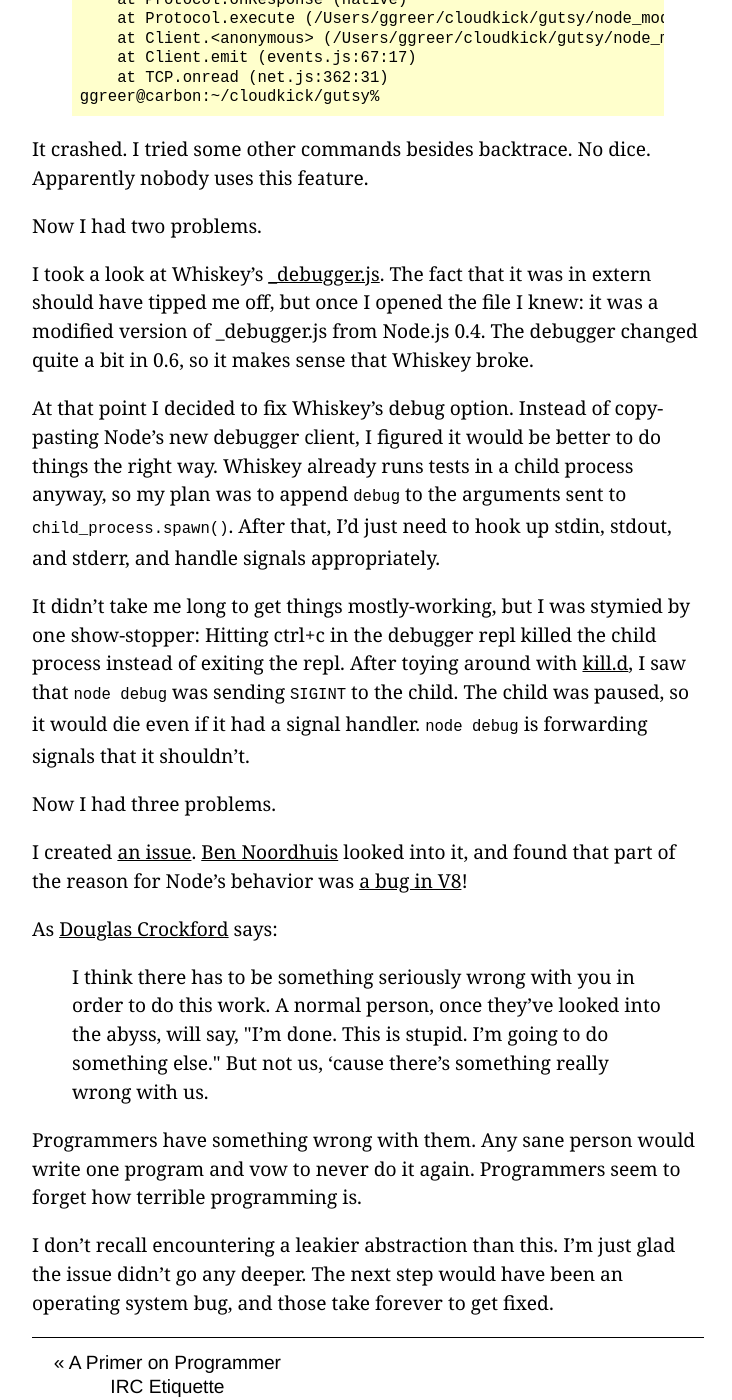
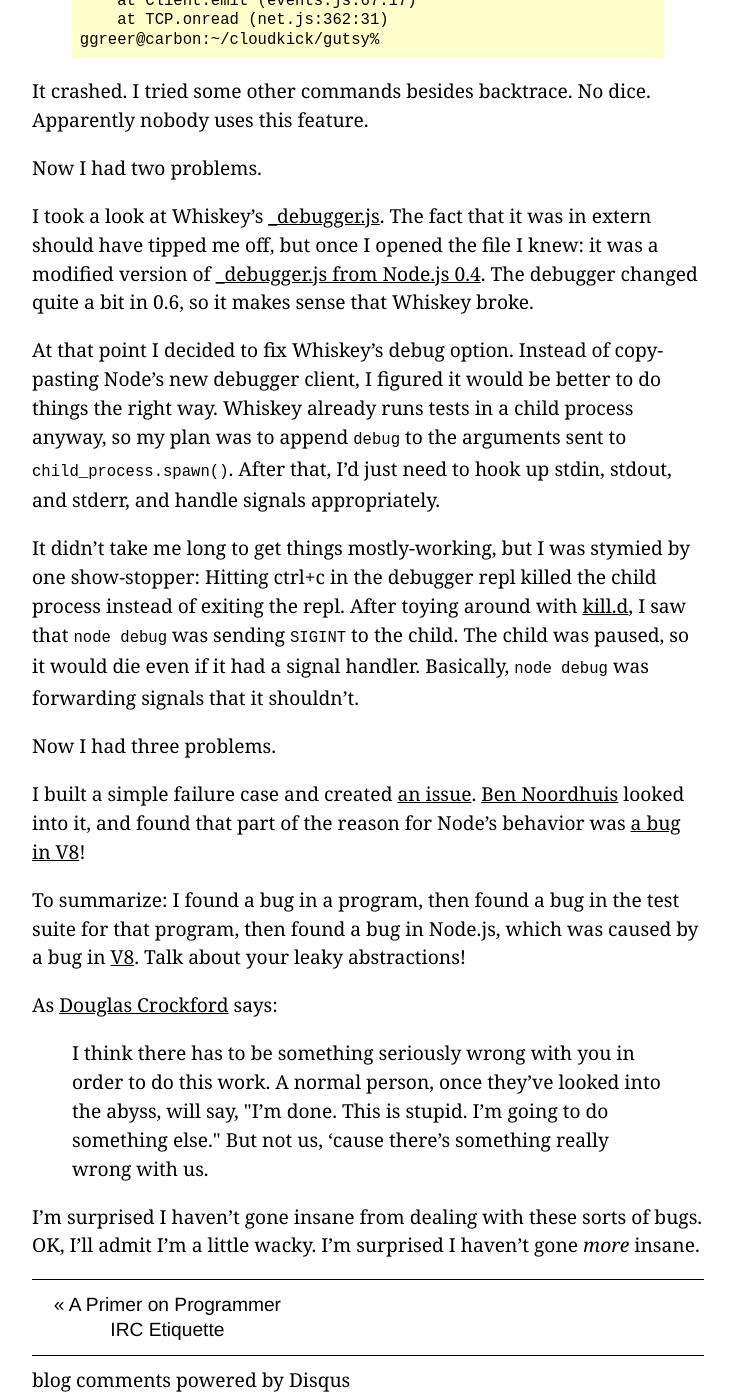
Before and after one commit to ggreer/geoff.greer.fm, a Jekyll site: the page built from _posts/2012-06-01-leaky-abstractions-a-journey-into-mordor.md, in a window 1280 px wide and 1400 px high, scrolled down 953 px. Shown: the whole window, without its empty margins (272-1004 px from the left). Built offline with Jekyll 4.4.1, drawn with Linux system fonts in a browser that asks for light colours; comment, search, counter and statistics services are not loaded; some of the changed text lies outside the part shown.

Commit message:
Almost there

```diff
--- a/_posts/2012-06-01-leaky-abstractions-a-journey-into-mordor.md
+++ b/_posts/2012-06-01-leaky-abstractions-a-journey-into-mordor.md
@@ -9,7 +9,7 @@
 - Computers
 ---
 
-Since I got back [from vacation](/2012/03/19/japan-trip/), I've been writing JavaScript at work. It wasn't long before I embarked on a journey into Mordor. I found a bug in a program, then found a bug in the test suite for that program, then found a bug in node.js, which was caused by a bug in [V8](http://code.google.com/p/v8/).
+Since I got back [from vacation](/2012/03/19/japan-trip/), I've been writing JavaScript at work. It wasn't long before I embarked on a journey into Mordor.
 
 I'll start at the beginning. [Gutsy](https://github.com/racker/gutsy) is an open-source dashboard written in Node.js. It's useful for showing all kinds of development and operations stuff in one place. You can see points of contact for each project, on-call rotations, issue stats, and more. It even has a high score page (where everything's made up and the points don't matter). Anyway, I've been working on it since early April, learning Node.js along the way. Fast-forward a couple weeks. [Felix](http://www.felixsargent.com/) wanted to merge a pull request, but tests were failing in his branch. The failing tests didn't seem to be in any way related to the code he changed. Gutsy uses the [Whiskey](https://github.com/cloudkick/whiskey) test runner, so I tried out Whiskey's debugger:
 
@@ -39,23 +39,20 @@
 
 Now I had two problems.
 
-I took a look at Whiskey's [\_debugger.js](https://github.com/cloudkick/whiskey/blob/master/lib/extern/_debugger.js). The fact that it was in extern should have tipped me off, but once I opened the file I knew: it was a modified version of \_debugger.js from Node.js 0.4. The debugger changed quite a bit in 0.6, so it makes sense that Whiskey broke.
+I took a look at Whiskey's [\_debugger.js](https://github.com/cloudkick/whiskey/blob/master/lib/extern/_debugger.js). The fact that it was in extern should have tipped me off, but once I opened the file I knew: it was a modified version of [\_debugger.js from Node.js 0.4](https://github.com/joyent/node/blob/82cfdb88facd946926a40822b6939737e0ebddc4/lib/_debugger.js). The debugger changed quite a bit in 0.6, so it makes sense that Whiskey broke.
 
 At that point I decided to fix Whiskey's debug option. Instead of copy-pasting Node's new debugger client, I figured it would be better to do things the right way. Whiskey already runs tests in a child process anyway, so my plan was to append `debug` to the arguments sent to `child_process.spawn()`. After that, I'd just need to hook up stdin, stdout, and stderr, and handle signals appropriately.
 
-It didn't take me long to get things mostly-working, but I was stymied by one show-stopper: Hitting ctrl+c in the debugger repl killed the child process instead of exiting the repl. After toying around with [kill.d](http://www.brendangregg.com/DTrace/kill.d), I saw that `node debug` was sending `SIGINT` to the child. The child was paused, so it would die even if it had a signal handler. `node debug` is forwarding signals that it shouldn't.
+It didn't take me long to get things mostly-working, but I was stymied by one show-stopper: Hitting ctrl+c in the debugger repl killed the child process instead of exiting the repl. After toying around with [kill.d](http://www.brendangregg.com/DTrace/kill.d), I saw that `node debug` was sending `SIGINT` to the child. The child was paused, so it would die even if it had a signal handler. Basically, `node debug` was forwarding signals that it shouldn't.
 
 Now I had three problems.
 
-I created [an issue](https://github.com/joyent/node/issues/3167). [Ben Noordhuis](https://github.com/bnoordhuis) looked into it, and found that part of the reason for Node's behavior was [a bug in V8](http://code.google.com/p/v8/issues/detail?id=2098)!
+I built a simple failure case and created [an issue](https://github.com/joyent/node/issues/3167). [Ben Noordhuis](https://github.com/bnoordhuis) looked into it, and found that part of the reason for Node's behavior was [a bug in V8](http://code.google.com/p/v8/issues/detail?id=2098)!
 
-
-
+To summarize: I found a bug in a program, then found a bug in the test suite for that program, then found a bug in Node.js, which was caused by a bug in [V8](http://code.google.com/p/v8/). Talk about your leaky abstractions!
 
 As [Douglas Crockford](http://www.crockford.com/) says:
 
 >I think there has to be something seriously wrong with you in order to do this work. A normal person, once they've looked into the abyss, will say, \"I'm done. This is stupid. I'm going to do something else.\" But not us, 'cause there's something really wrong with us.
 
-Programmers have something wrong with them. Any sane person would write one program and vow to never do it again. Programmers seem to forget how terrible programming is.
-
-I don't recall encountering a leakier abstraction than this. I'm just glad the issue didn't go any deeper. The next step would have been an operating system bug, and those take forever to get fixed.
+I'm surprised I haven't gone insane from dealing with these sorts of bugs. OK, I'll admit I'm a little wacky. I'm surprised I haven't gone *more* insane.
```
